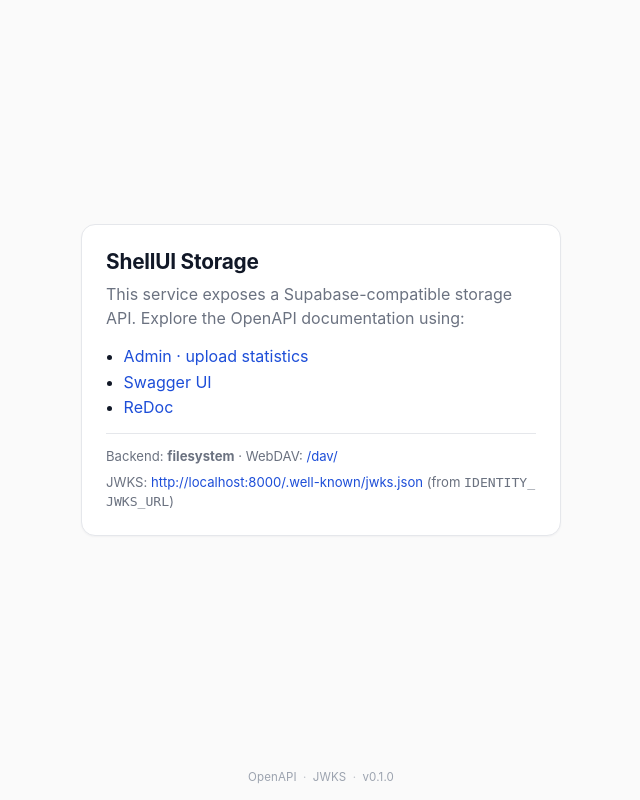
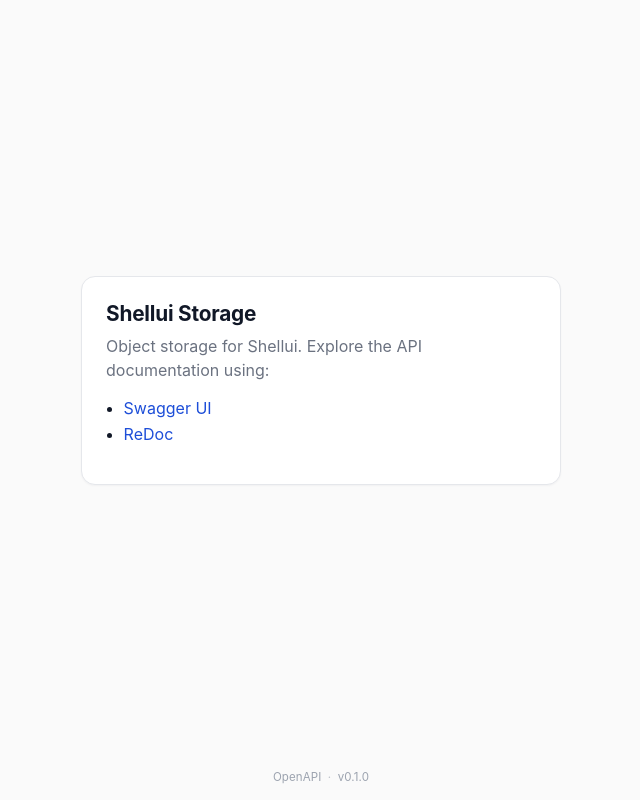
Before and after one commit to shellui/storage-service, a Django app: page / in a window 1280 px wide. Shown: the whole page, without its empty margins (319-959 px from the left). Run offline with Django 5.2, Linux system fonts and the light colour scheme; tables that the repository leaves empty hold one stand-in row (values such as "Sample post"); parts of the project's set-up code (start-up, migrations or seed data) failed here and were passed over; some libraries are stand-ins or nearby versions.

Commit message:
Clean homepage

```diff
--- a/config/settings.py
+++ b/config/settings.py
@@ -171,9 +171,9 @@ REST_FRAMEWORK = {
 }
 
 SPECTACULAR_SETTINGS = {
-    'TITLE': 'ShellUI Storage API',
+    'TITLE': 'Shellui Storage API',
     'DESCRIPTION': (
-        'Supabase-compatible object storage API for ShellUI. '
+        'Object storage API for Shellui. '
         'Authenticate with a Bearer JWT issued by identity-service. '
         'Use **Authorize** and enter `Bearer <token>` or paste the raw JWT.'
     ),
--- a/config/views.py
+++ b/config/views.py
@@ -84,12 +84,7 @@ def root(request):
         'swagger_url': reverse('swagger-ui'),
         'redoc_url': reverse('redoc'),
         'schema_url': reverse('schema'),
-        'admin_url': reverse('admin:index'),
         'version': settings.VERSION,
         'setup_done': request.GET.get('setup') == 'done',
-        'storage_backend': settings.STORAGE_BACKEND,
-        'webdav_enabled': settings.WEBDAV_ENABLED,
-        'webdav_url': settings.WEBDAV_PATH_PREFIX.rstrip('/') + '/',
-        'jwks_url': settings.IDENTITY_JWKS_URL,
     }
     return render(request, 'home.html', context)
--- a/templates/home.html
+++ b/templates/home.html
@@ -3,7 +3,7 @@
 <head>
   <meta charset="utf-8">
   <meta name="viewport" content="width=device-width, initial-scale=1">
-  <title>ShellUI Storage</title>
+  <title>Shellui Storage</title>
   <style>
     :root {
       color-scheme: light;
@@ -113,14 +113,6 @@
     a { color: #1d4ed8; text-decoration: none; }
     a:hover { text-decoration: underline; }
     .tiny { font-size: 0.82rem; color: var(--muted); margin-top: 0.8rem; }
-    .meta {
-      margin-top: 1rem;
-      padding-top: 0.8rem;
-      border-top: 1px solid var(--border);
-      font-size: 0.82rem;
-      color: var(--muted);
-      line-height: 1.45;
-    }
     .site-footer {
       padding: 0.6rem 1rem 1rem;
       text-align: center;
@@ -145,7 +137,7 @@
 <body>
   <div class="page">
   <main class="card">
-    <h1>ShellUI Storage</h1>
+    <h1>Shellui Storage</h1>
     {% if show_setup_form %}
       <p>Create the initial administrator account. This setup is available only once and disappears permanently after the first user is created.</p>
 
@@ -202,27 +194,16 @@
       {% if setup_done %}
         <div class="success">Initial user created successfully. Setup is now locked.</div>
       {% endif %}
-      <p>This service exposes a Supabase-compatible storage API. Explore the OpenAPI documentation using:</p>
+      <p>Object storage for Shellui. Explore the API documentation using:</p>
       <ul class="links">
-        <li><a href="{{ admin_url }}">Admin · upload statistics</a></li>
         <li><a href="{{ swagger_url }}">Swagger UI</a></li>
         <li><a href="{{ redoc_url }}">ReDoc</a></li>
       </ul>
-      <div class="meta">
-        Backend: <strong>{{ storage_backend }}</strong>
-        {% if webdav_enabled %}
-          · WebDAV: <a href="{{ webdav_url }}">{{ webdav_url }}</a>
-        {% endif %}
-        <div style="margin-top:0.45rem;word-break:break-all">
-          JWKS: <a href="{{ jwks_url }}">{{ jwks_url }}</a>
-          <span class="tiny">(from <code>IDENTITY_JWKS_URL</code>)</span>
-        </div>
-      </div>
     {% endif %}
   </main>
   </div>
   <footer class="site-footer">
-    <a href="{{ schema_url }}">OpenAPI</a><span class="sep">·</span><a href="{{ jwks_url }}">JWKS</a><span class="sep">·</span>v{{ version }}
+    <a href="{{ schema_url }}">OpenAPI</a><span class="sep">·</span>v{{ version }}
   </footer>
 </body>
 </html>
```
Also changed, not shown: docs/authentication.md (+1 -1 lines), CHANGELOG.md.
